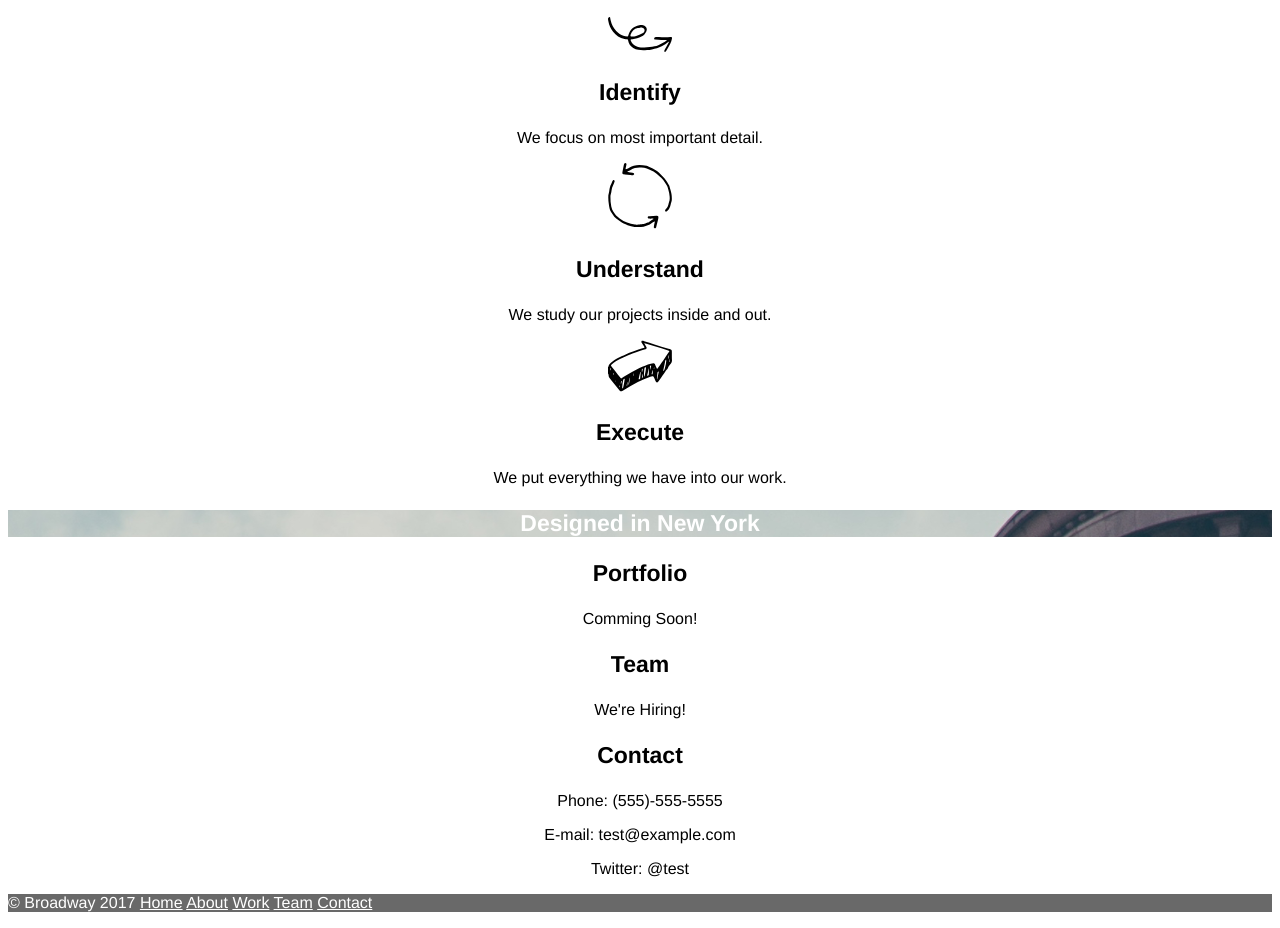
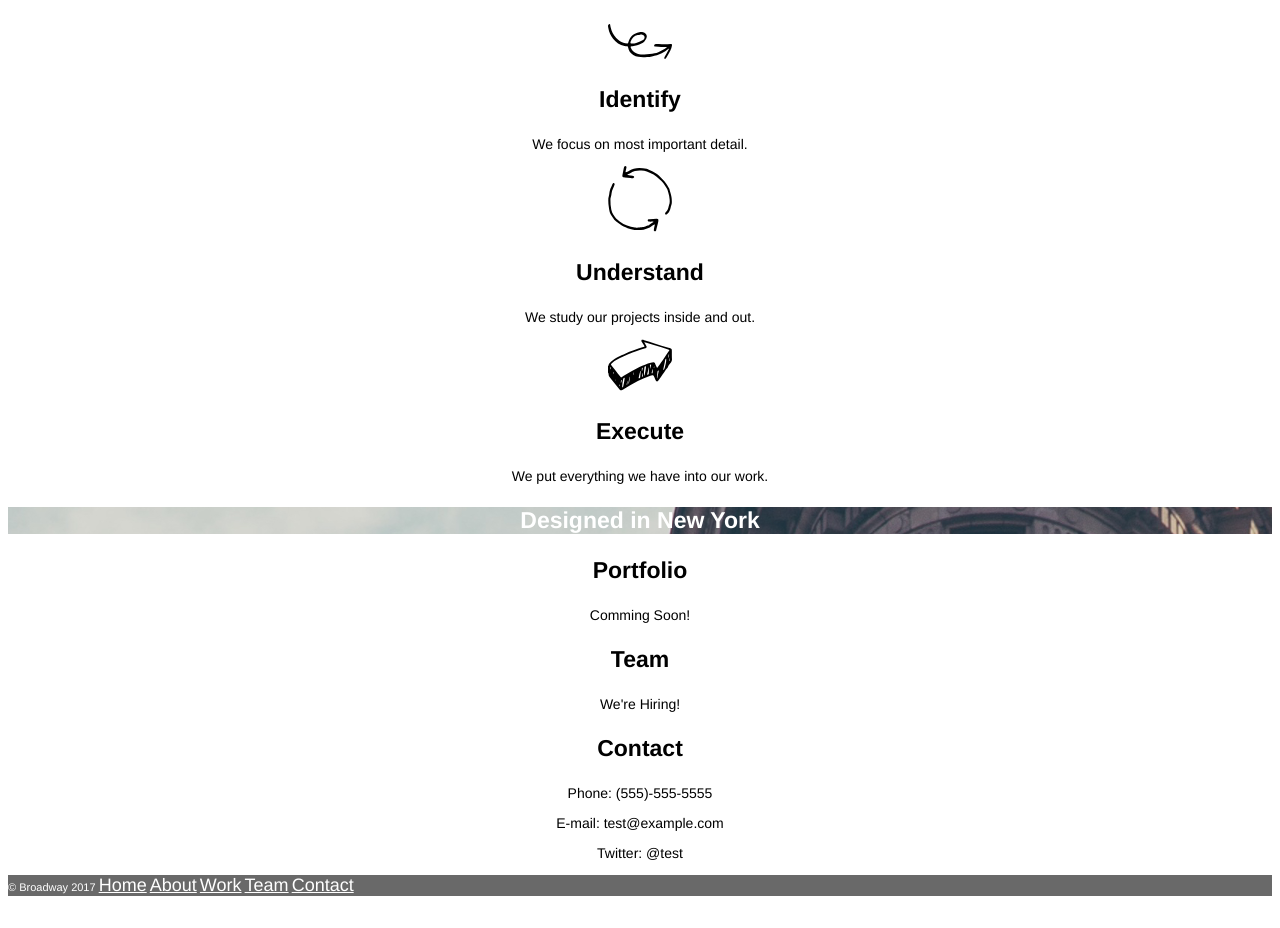
Before and after one commit to Nesinn/Broadway, a plain HTML site: page index.html in a window 1280 px wide. Shown: the part 401-1329 px from the top of the page. After the commit the page ends 1308 px from the top, so only its background shows below. Drawn offline with Linux system fonts and the light colour scheme.

Commit message:
making some final changes to the style of the text

```diff
--- a/resource/css/style.css
+++ b/resource/css/style.css
@@ -19,13 +19,23 @@ h3 {
   font-size: 23px;
 }
 
+p {
+  font-size: 14px;
+}
+
+a {
+  font-size: 18px;
+}
+
 .backgr {
   background-image: url("../image/building.png");
+  background-position: center;
 }
 
 .foot {
   text-align: left;
   background-color: dimgray;
+  font-size: 11px;
 }
 
 .backgr, .foot, a {
```
